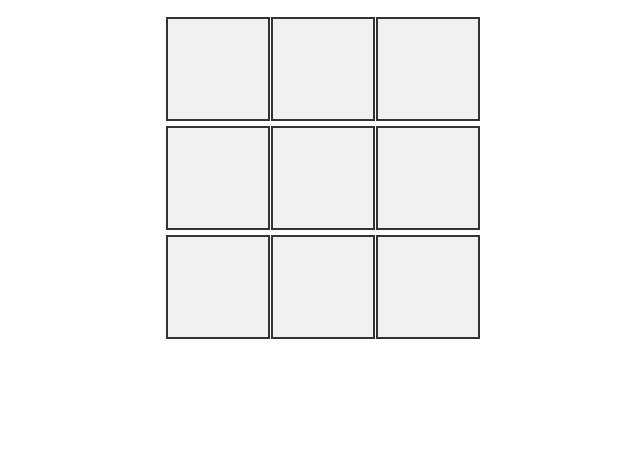
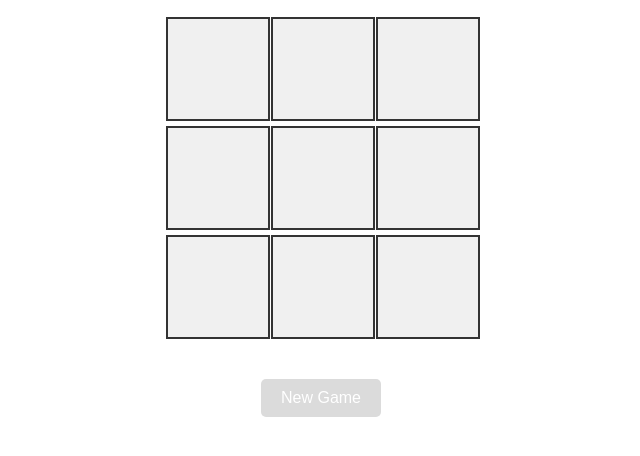
Before and after one commit to lenayeee/tic-tac-toe, a website: page public/index.html in a window 1280 px wide. Shown: the part 134-590 px from the top of the page, without its empty margins (319-959 px from the left). Drawn offline with Linux system fonts and the light colour scheme.

Commit message:
Update New Game button to always show but disable during game

```diff
--- a/public/index.html
+++ b/public/index.html
@@ -21,7 +21,7 @@
             <div class="cell" data-index="7"></div>
             <div class="cell" data-index="8"></div>
         </div>
-        <button id="newGame" style="display: none;" onclick="requestNewGame()">New Game</button>
+        <button id="newGame" class="disabled" onclick="requestNewGame()">New Game</button>
         <div id="queueInfo"></div>
     </div>
     <script src="script.js"></script>
--- a/public/script.js
+++ b/public/script.js
@@ -20,7 +20,7 @@ function connect() {
                 playerSymbol = data.symbol;
                 isMyTurn = data.symbol === 'X';
                 document.getElementById('status').textContent = isMyTurn ? 'Your turn' : "Opponent's turn";
-                document.getElementById('newGame').style.display = 'none';
+                document.getElementById('newGame').classList.add('disabled');
                 break;
 
             case 'move':
@@ -34,7 +34,7 @@ function connect() {
                 document.getElementById('status').textContent = data.winner ?
                     `Game Over! ${data.winner === playerSymbol ? 'You won!' : 'Opponent won!'}` :
                     'Game Over! It\'s a draw!';
-                document.getElementById('newGame').style.display = 'block';
+                document.getElementById('newGame').classList.remove('disabled');
                 break;
 
             case 'status':
@@ -78,9 +78,9 @@ function clearBoard() {
 }
 
 function requestNewGame() {
-    if (ws.readyState === WebSocket.OPEN) {
+    if (ws.readyState === WebSocket.OPEN && gameOver) {
         ws.send(JSON.stringify({ type: 'newGame' }));
-        document.getElementById('newGame').style.display = 'none';
+        document.getElementById('newGame').classList.add('disabled');
         document.getElementById('status').textContent = 'Finding new opponent...';
         clearBoard();
     }
--- a/public/style.css
+++ b/public/style.css
@@ -43,7 +43,13 @@
     cursor: pointer;
 }
 
-#newGame:hover {
+#newGame.disabled {
+    background-color: #cccccc;
+    cursor: not-allowed;
+    opacity: 0.7;
+}
+
+#newGame:hover:not(.disabled) {
     background-color: #45a049;
 }
 
```
